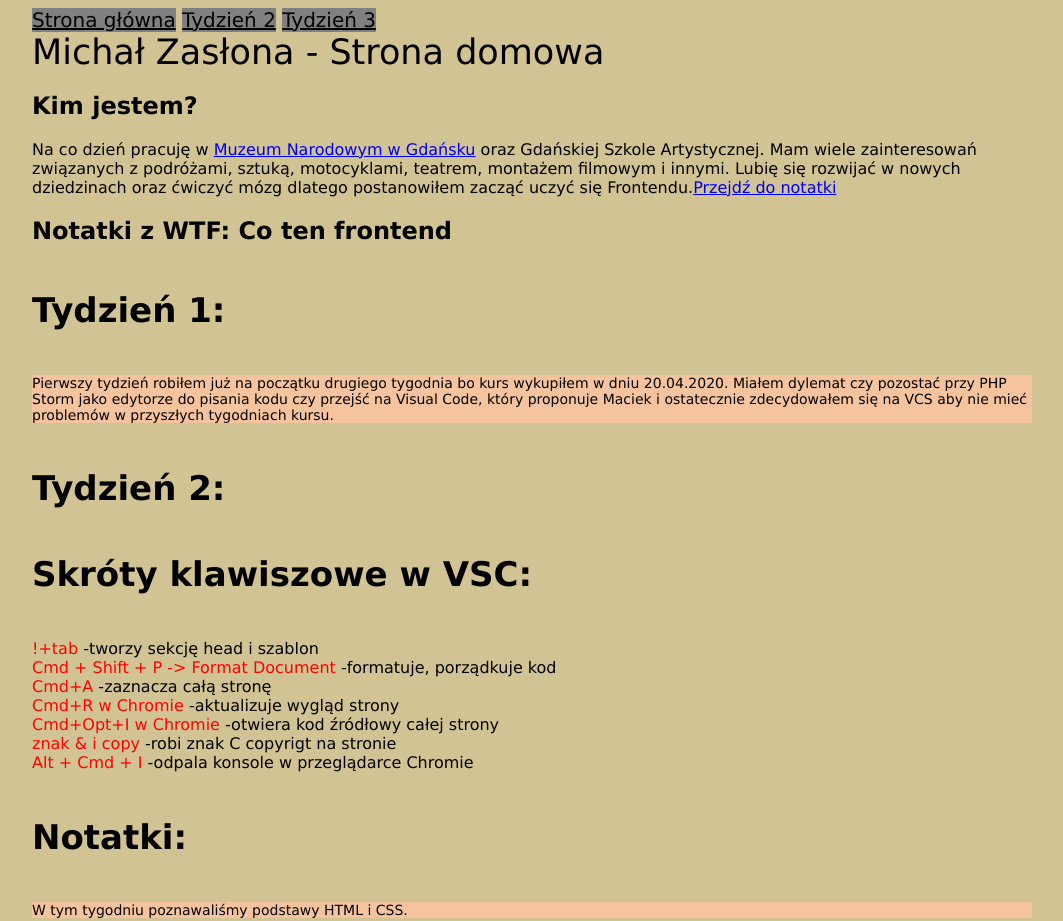
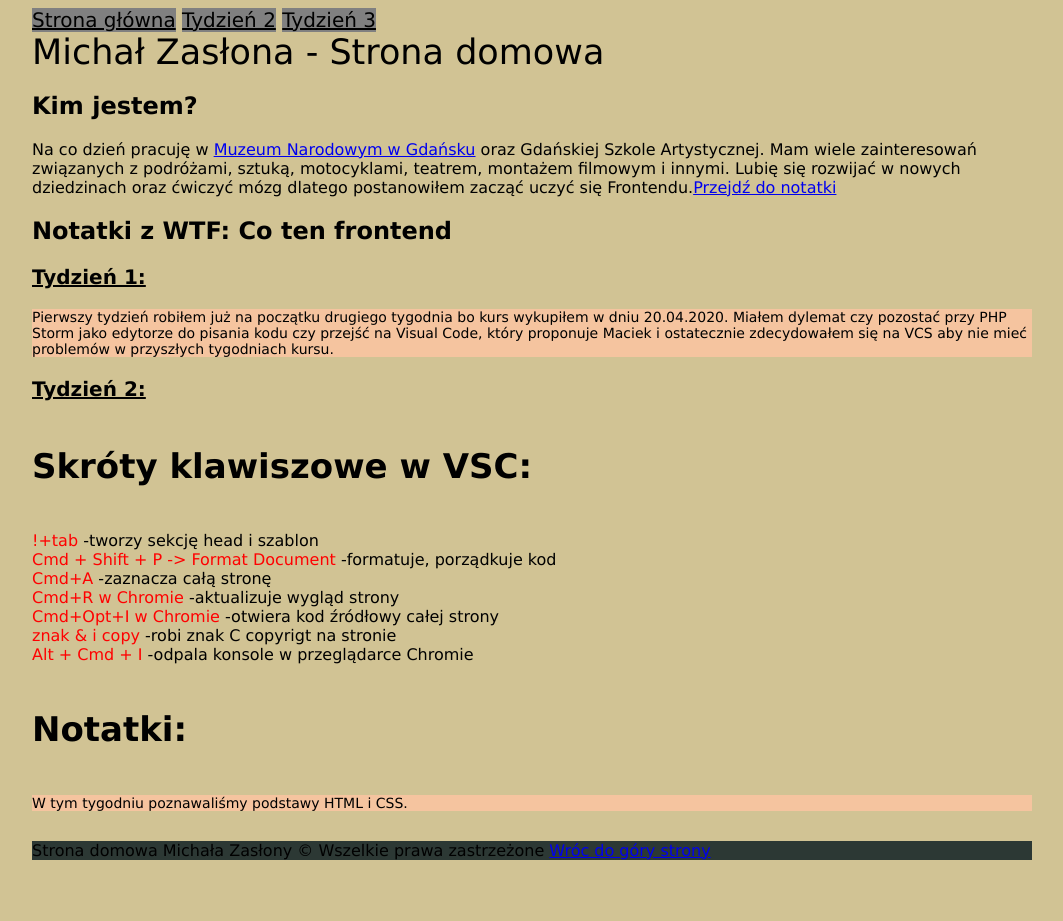
Before and after one commit to michalzaslona/homepage, a plain HTML site: page index.html in a window 1280 px wide. Shown: the top 921 px of the page, without its empty margins (108-1171 px from the left). After the commit the page ends 868 px from the top, so only its background shows below. Drawn offline with Linux system fonts and the light colour scheme.

Commit message:
rechange h4

```diff
--- a/index.html
+++ b/index.html
@@ -27,14 +27,14 @@
         <section id="notatki">
             <h2>Notatki z WTF: Co ten frontend</h2>
             <article>
-                <h4>Tydzień 1:</h4>
+                <h3>Tydzień 1:</h3>
                 <div class="tresc-notatki">
                     <p>Pierwszy tydzień robiłem już na początku drugiego tygodnia bo kurs wykupiłem w dniu 20.04.2020. Miałem dylemat czy pozostać przy PHP Storm jako edytorze do pisania kodu czy przejść na Visual Code, który proponuje Maciek i ostatecznie
                         zdecydowałem się na VCS aby nie mieć problemów w przyszłych tygodniach kursu. </p>
                 </div>
             </article>
             <article>
-                <h4>Tydzień 2:</h4>
+                <h3>Tydzień 2:</h3>
                 <h4>Skróty klawiszowe w VSC:</h4>
                 <p class="tresc-skroty">
                     <span style="color: red;">!+tab</span> -tworzy sekcję head i szablon <br>
```
